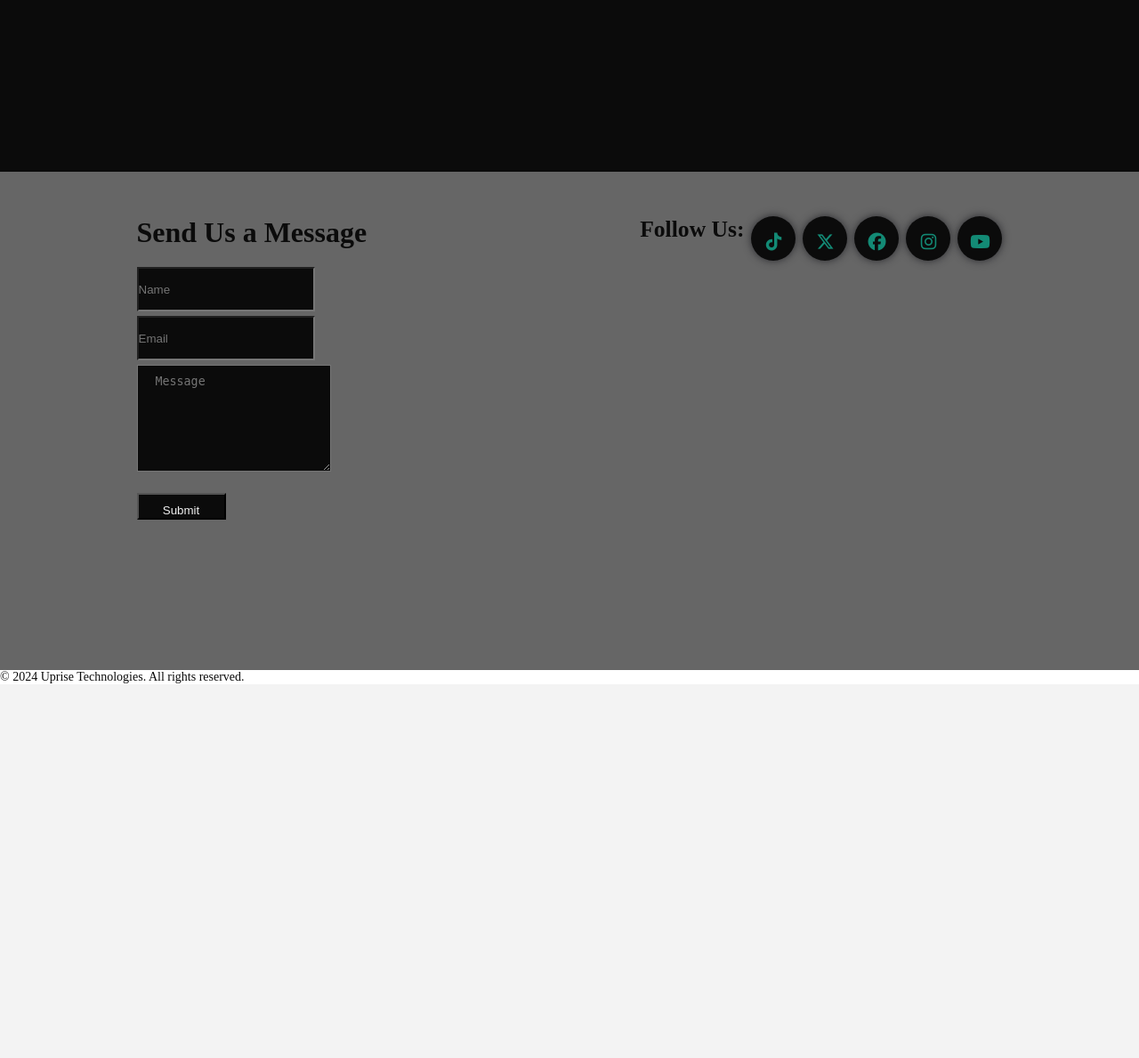
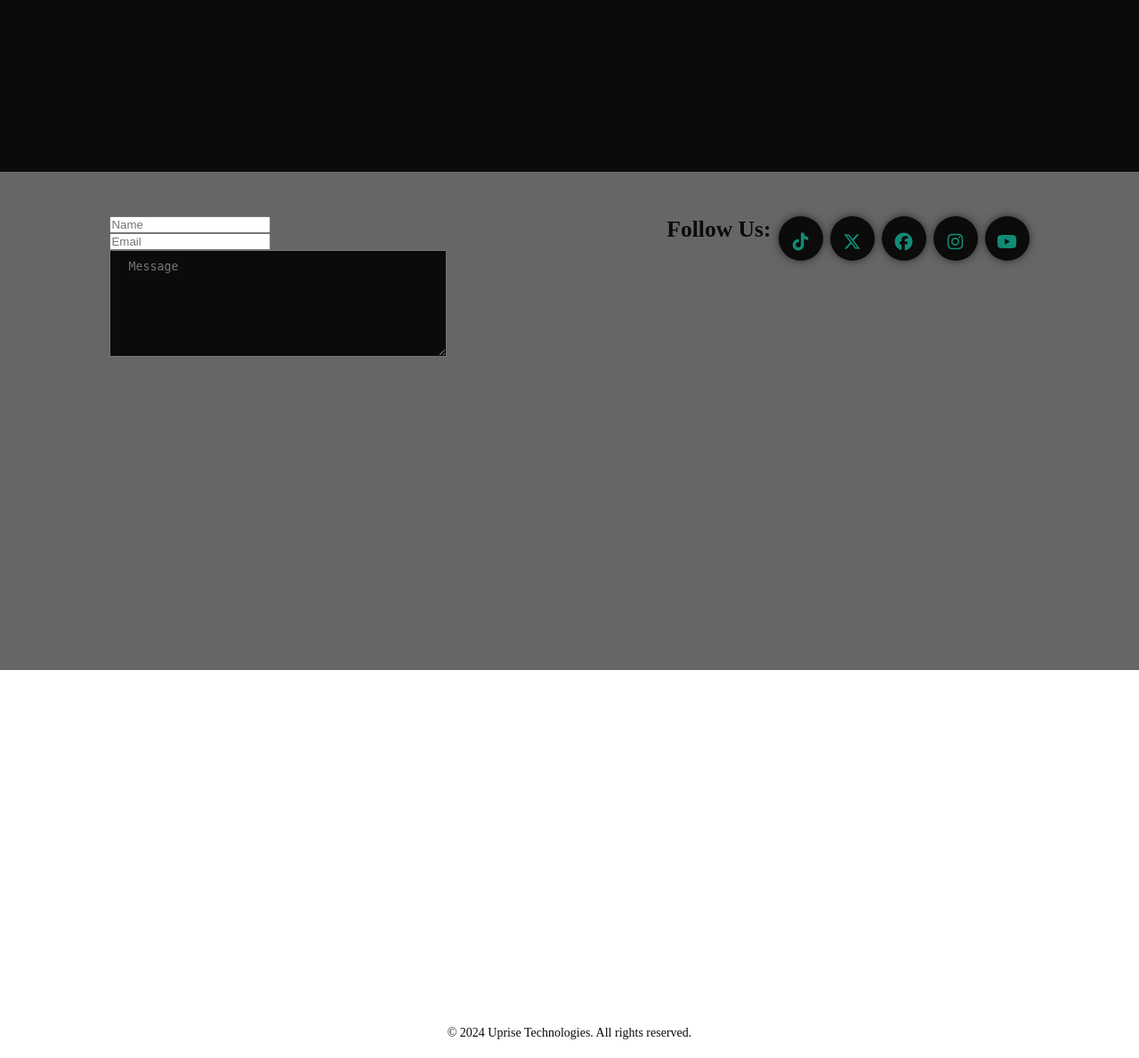
Before and after one commit to Liam-Reeves/Uprise, a Django app: page / in a window 1280 px wide. Shown: the part 4673-5862 px from the top of the page at 89% size. Before the commit the page ends 5441 px from the top, so only its background shows below. Run offline with Django 5.2, Linux system fonts and the light colour scheme; data comes from the database, SQL or seed files in the repository; some libraries are stand-ins or nearby versions.

Commit message:
designed dynamic form

```diff
--- a/static/css/main.css
+++ b/static/css/main.css
@@ -460,3 +460,9 @@ textarea {
     box-shadow: 0 0 20px #ff0000, 0 0 30px #ff0000, 0 0 40px #ff0000;
   }
 }
+
+.copyright{
+  text-align: center;
+  margin-top: 400px;
+  margin-bottom: 20px ;
+}
--- a/technology/forms.py
+++ b/technology/forms.py
@@ -0,0 +1,6 @@
+from django import forms
+
+class ContactForm(forms.Form):
+    name = forms.CharField(max_length=200, required=True, widget=forms.TextInput(attrs = {'placeholder': "Name", }))
+    email = forms.EmailField(max_length=200, required=True, widget=forms.EmailInput(attrs = {'placeholder': "Email",}))
+    message = forms.CharField(max_length=1500, required = False, widget = forms.Textarea(attrs={ 'placeholder': 'Message' }))
--- a/technology/templates/home.html
+++ b/technology/templates/home.html
@@ -7,7 +7,6 @@
     <button>Shop Now</button>
   </div>
 </div>
-
 <!-- Quality Assurance -->
 <div class="assure-container">
   <div class="catch-text">
@@ -41,7 +40,6 @@
       <p>We offer a 1 year warranty on all our products</p>
       <p></p>
     </div>
-
     <div class="why-us-card">
       <i class="fa-solid fa-bullhorn"></i>
       <h4>Customer Service</h4>
@@ -52,7 +50,6 @@
   </div>
 </div>
 <hr />
-
 <!-- Featured products section -->
 <h1 class="category-heading">Featured <span>Products</span></h1>
 <div class="category-container">
@@ -90,7 +87,6 @@
     ></iframe>
   </div>
 </div>
-
 <!-- Testimonial section -->
 <div class="testimonial-container">
   <h4>
@@ -114,13 +110,23 @@
 <!-- Footer section -->
   <div class="footer-container">
     <div class="footer-content">
-      <form action="">
-        <h3>Send Us a Message</h3>
-        <input class="field-1" type="text" placeholder="Name" required /><br>
-        <input class="field-2" type="email" placeholder="Email" required /><br>
-        <textarea placeholder="Message" required></textarea><br>
-        <button class="form-button" type="submit">Submit</button>
-      </form>
+    <form  method="POST">
+      {% csrf_token %}
+
+      <div class="contact_form">
+        <div class="form-field-1">
+          {{contactform.name}}
+        </div>
+      <div class="form-field-2">
+        {{contactform.email}}
+      </div>
+      <div class="form-field-3">
+        {{contactform.message}}
+      </div>
+
+      </div>
+
+    </form>
       <div class="social-icons">
         <h2>Follow Us: </h2>
         <a href=""><i class="fa-brands fa-tiktok"></i></a>
@@ -131,9 +137,8 @@
         </div>
       </div>
   </div>
-  <p>
+  <p class="copyright">
     &copy; 2024 Uprise Technologies. All rights reserved.
   </p>
 </div>
-
 {% endblock %}
--- a/technology/templates/layout.html
+++ b/technology/templates/layout.html
@@ -1,5 +1,4 @@
 {% load static %}
-
 <!DOCTYPE html>
 <html lang="en">
   <head>
@@ -27,7 +26,6 @@
         </div>
       </div>
     </nav>
-
     {% block body %} {% endblock %}
   </body>
 </html>
--- a/technology/urls.py
+++ b/technology/urls.py
@@ -4,5 +4,8 @@ from django.conf.urls.static import static
 from django.conf import settings
 urlpatterns = [
     path('', views.home, name="home"),
+    path('', views.product, name="product"),
+    path('', views.contact_success, name="contact_success"),
+
 
 ]+static(settings.MEDIA_URL, document_root=settings.MEDIA_ROOT)
--- a/technology/views.py
+++ b/technology/views.py
@@ -1,15 +1,39 @@
-from django.shortcuts import render
+from django.shortcuts import render, redirect
 from django.http import HttpResponse
 from django.db import models
 from .models import Product_Card,Testimonial
+from .forms import ContactForm
 
 
 # Create your views here.
 
 def home(request):
+    contactform = ContactForm()
     context ={'productcard': Product_Card.objects.all(),
               'testimonial': Testimonial.objects.all(),
+              'contactform': contactform,
 
          }
+    contactform = ContactForm()
+    if request.method == 'POST':
+        contactform = ContactForm(request.POST)
+
+    if contactform.is_valid():
+       name = contactform.cleaned_data['name']
+       email = contactform.cleaned_data['email']
+       message = contactform.cleaned_data['message']
+
+       return redirect ('contact_success')
+    else:
+        contactform = ContactForm()
 
     return render(request, "home.html", context)
+
+def contact_success(request):
+    return render(request, "contact_success.html")
+
+def product(request):
+    context = {
+
+    }
+    return render(request, "products.html")
```
Also changed, not shown: technology/templates/contact_success.html (added, +25 -0 lines), technology/templates/products.html (+12 -0 lines), Uprise/urls.py (line endings or trailing spaces).
